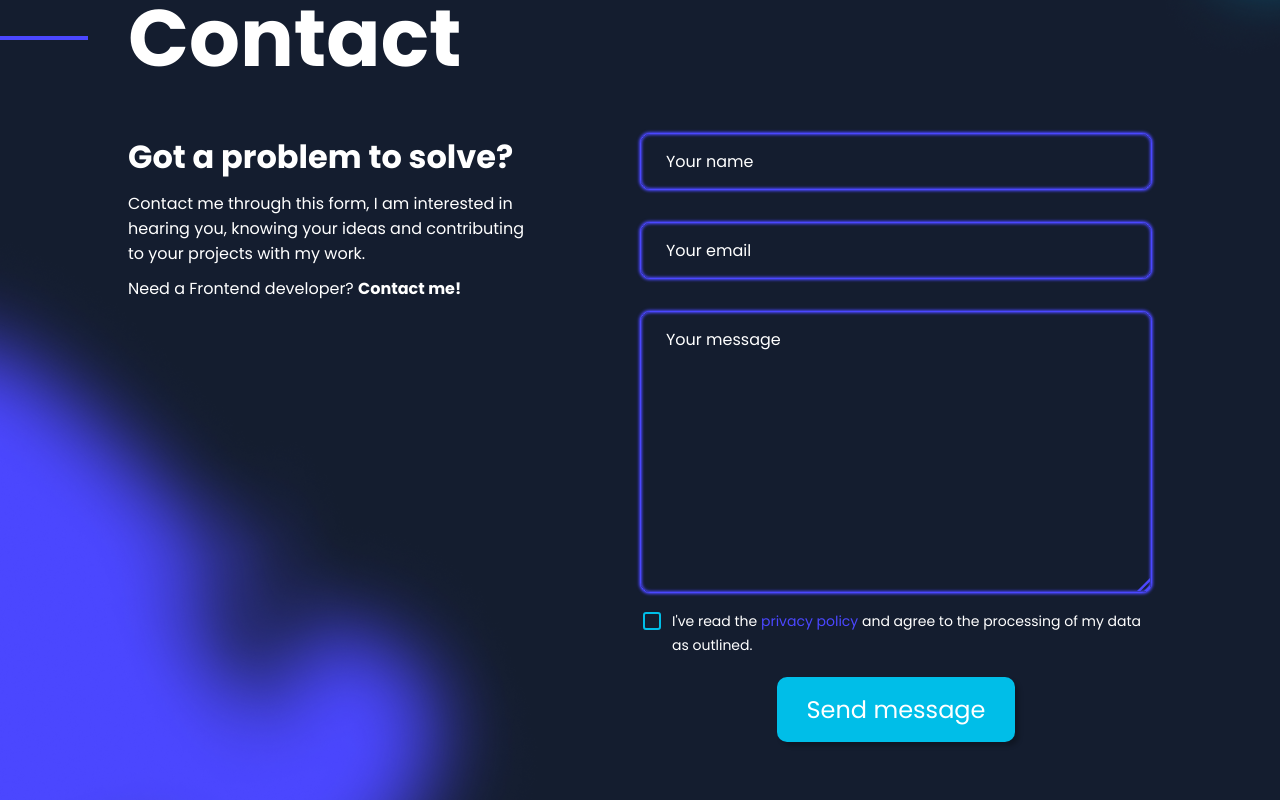
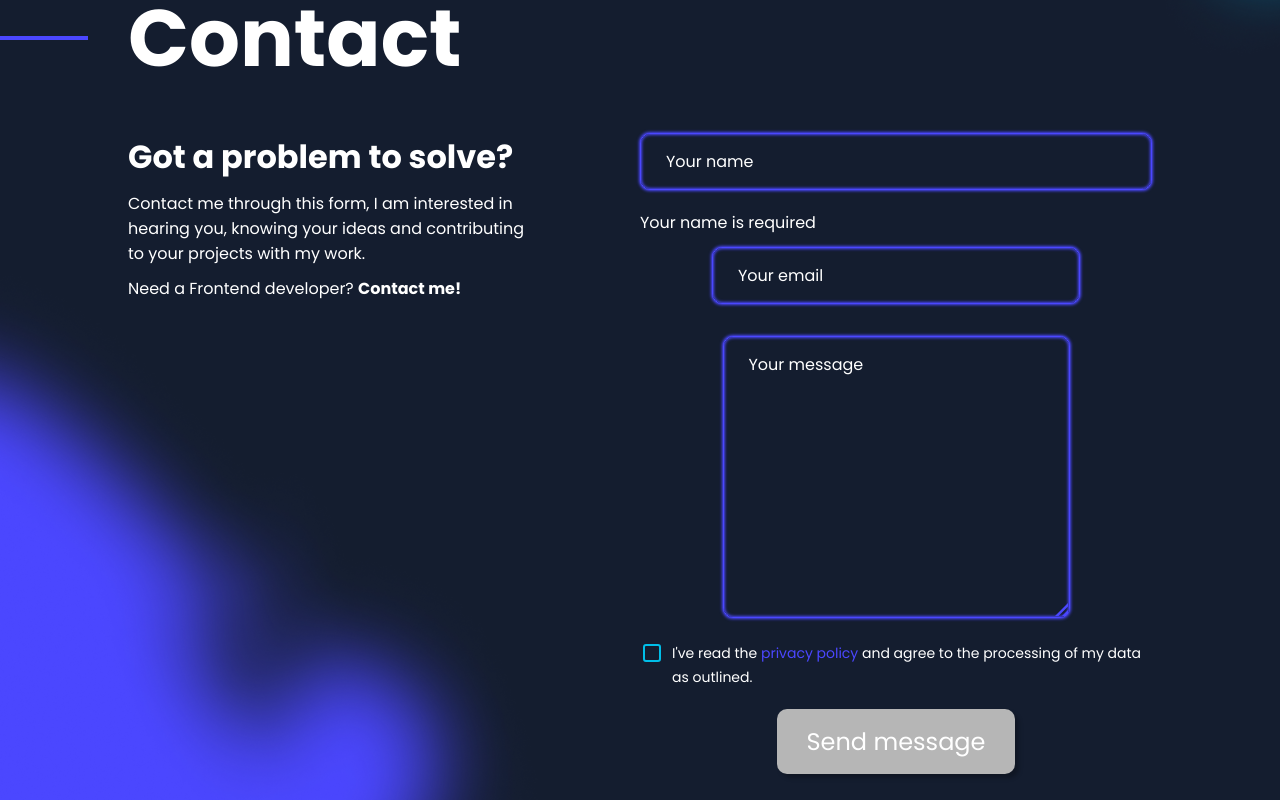
Before and after one commit to ManuKapolke/portfolio, an Angular app: page / in a window 1280 px wide. Shown: the part 4540-5340 px from the top of the page. Built offline with nearby package versions, Linux system fonts and the light colour scheme.

Commit message:
contact form validation

```diff
--- a/src/app/contact-form/contact-form.component.html
+++ b/src/app/contact-form/contact-form.component.html
@@ -1,14 +1,27 @@
-<form (submit)="sendMail()" ngNativeValidate #contactForm>
-    <input type="text" name="name" placeholder="Your name" required #nameField>
-    <input type="email" name="email" placeholder="Your email" required #emailField>
-    <textarea name="message" rows="10" placeholder="Your message" required #messageField></textarea>
+<form (submit)="sendMail()" ngNativeValidate #contactForm="ngForm">
+    <div class="input-container">
+        <input type="text" name="name" [(ngModel)]="formData.name" (input)="onNameChange()" placeholder="Your name"
+            required #nameField>
+        <span>Your name is required</span>
+    </div>
+
+    <div class="input-container">
+        <input type="email" name="email" [(ngModel)]="formData.email" (input)="onEmailChange()" placeholder="Your email"
+            required #emailField>
+    </div>
+
+    <div class="input-container">
+        <textarea name="message" [(ngModel)]="formData.message" (input)="onMessageChange()" rows="10"
+            placeholder="Your message" required #messageField></textarea>
+    </div>
 
     <div class="policy-checkbox">
         <div class="checkbox-container">
-            <input type="checkbox" name="checkbox" required #policyCheckbox>
+            <input type="checkbox" name="checkbox" [(ngModel)]="formData.checkbox" required #policyCheckbox>
         </div>
         <span>I've read the <a href="#">privacy policy</a> and agree to the processing of my data as outlined.</span>
     </div>
 
-    <button type="submit" class="btn btn-filled-B" #sendButton>Send message</button>
+    <button type="submit" class="btn btn-filled-B" [class.btn-disabled]="!contactForm.form.valid"
+        [disabled]="!contactForm.form.valid" #sendButton>Send message</button>
 </form>
--- a/src/app/contact-form/contact-form.component.scss
+++ b/src/app/contact-form/contact-form.component.scss
@@ -10,7 +10,7 @@ form {
         background-color: var(--bgColor);
         border: 1px solid var(--mainColorA);
         border: 1px solid var(--mainColorA);
-        box-shadow: 0 0 3px 1px var(--mainColorA), inset 0 0 3px 1px var(--mainColorA) !important;
+        box-shadow: 0 0 3px 1px var(--mainColorA), inset 0 0 3px 1px var(--mainColorA);
         border-radius: 10px;
         padding: 15px 25px;
         font-family: inherit;
@@ -26,7 +26,7 @@ form {
         &:hover,
         &:focus {
             border: 1px solid var(--mainColorB);
-            box-shadow: 0 0 3px 1px var(--mainColorB), inset 0 0 3px 1px var(--mainColorB) !important;
+            box-shadow: 0 0 3px 1px var(--mainColorB), inset 0 0 3px 1px var(--mainColorB);
         }
     }
 
@@ -100,3 +100,13 @@ form {
 
     }
 }
+
+.red-border {
+    border: 1px solid var(--errorColor) !important;
+    box-shadow: 0 0 3px 1px var(--errorColor), inset 0 0 3px 1px var(--errorColor) !important;
+}
+
+.green-border {
+    border: 1px solid var(--doneColor) !important;
+    box-shadow: 0 0 3px 1px var(--doneColor), inset 0 0 3px 1px var(--doneColor) !important;
+}
--- a/src/app/contact-form/contact-form.component.ts
+++ b/src/app/contact-form/contact-form.component.ts
@@ -1,4 +1,5 @@
 import { Component, ViewChild, ElementRef } from '@angular/core';
+import { NgForm } from '@angular/forms';
 
 @Component({
   selector: 'app-contact-form',
@@ -6,12 +7,90 @@ import { Component, ViewChild, ElementRef } from '@angular/core';
   styleUrls: ['./contact-form.component.scss']
 })
 export class ContactFormComponent {
-  @ViewChild('contactForm') contactForm!: ElementRef;
+  formData = {
+    name: '',
+    email: '',
+    message: '',
+    checkbox: false
+  };
+
+  @ViewChild('contactForm') contactForm!: NgForm;
   @ViewChild('nameField') nameField!: ElementRef;
   @ViewChild('emailField') emailField!: ElementRef;
   @ViewChild('messageField') messageField!: ElementRef;
   @ViewChild('policyCheckbox') policyCheckbox!: ElementRef;
   @ViewChild('sendButton') sendButton!: ElementRef;
+
+  onNameChange() {
+    // Check if the name field has any characters
+    this.applyGreenBorder(this.nameField, this.formData.name);
+  }
+
+  onMessageChange() {
+    // Check if the message field has any characters
+    this.applyGreenBorder(this.messageField, this.formData.message);
+  }
+
+  onEmailChange() {
+    if (this.formData.email) {
+      // Check if the email field has a valid email address
+      this.applyBorderColor(this.emailField, this.isValidEmail(this.formData.email));
+    } else {
+      this.removeRedBorder(this.emailField);
+      this.removeGreenBorder(this.emailField);
+    }
+  }
+
+  private applyGreenBorder(field: ElementRef, inputValue: string) {
+    if (inputValue) {
+      this.removeRedBorder(field);
+      this.addGreenBorder(field);
+    } else {
+      this.removeGreenBorder(field);
+    }
+  }
+
+  private applyBorderColor(field: ElementRef, isValid: boolean) {
+    if (isValid) {
+      this.removeRedBorder(field);
+      this.addGreenBorder(field);
+    } else {
+      this.removeGreenBorder(field);
+      this.addRedBorder(field);
+    }
+  }
+
+  private isValidEmail(email: string): boolean {
+    // Implement your email validation logic here
+    // For a basic check, you can use a regular expression
+    const emailRegex = /^[a-zA-Z0-9._%+-]+@[a-zA-Z0-9.-]+\.[a-zA-Z]{2,4}$/;
+    return emailRegex.test(email);
+  }
+
+  private addGreenBorder(field: ElementRef) {
+    field.nativeElement.classList.add('green-border');
+  }
+
+  private addRedBorder(field: ElementRef) {
+    field.nativeElement.classList.add('red-border');
+  }
+
+  private removeGreenBorder(field: ElementRef) {
+    field.nativeElement.classList.remove('green-border');
+  }
+
+  private removeRedBorder(field: ElementRef) {
+    field.nativeElement.classList.remove('red-border');
+  }
+
+  inputIsValid(field: ElementRef): boolean {
+    if (field === this.policyCheckbox) {
+      return field.nativeElement.checked;
+    } else {
+      return field.nativeElement.classList.contains('green-border');
+    }
+  }
+
 
   async sendMail() {
     let nameField = this.nameField.nativeElement;
--- a/src/styles.scss
+++ b/src/styles.scss
@@ -183,10 +183,20 @@ Buttons
 .btn-unfilled {
     background-color: rgba(var(--bgColor), 0.3);
     border: 1px solid var(--mainColorB);
-    box-shadow: 0 0 3px 1px var(--mainColorB), inset 0 0 3px 1px var(--mainColorB) !important;
+    box-shadow: 0 0 3px 1px var(--mainColorB), inset 0 0 3px 1px var(--mainColorB);
 
     &:hover {
         background-color: var(--mainColorB);
+    }
+}
+
+.btn-disabled {
+    background-color: #B6B6B6 !important;
+    cursor: not-allowed !important;
+
+    &:hover {
+        background-color: #B6B6B6 !important;
+        transform: unset !important;
     }
 }
 
```
Also changed, not shown: todo.txt.
